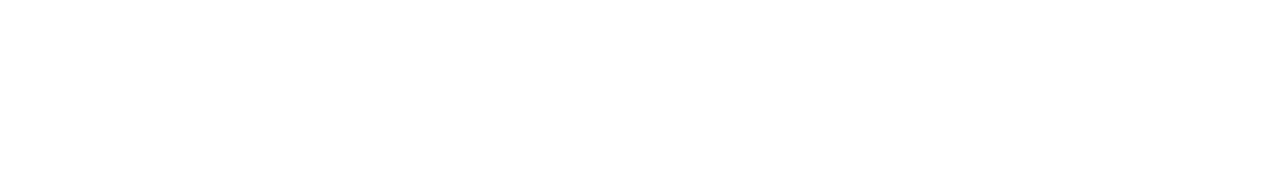
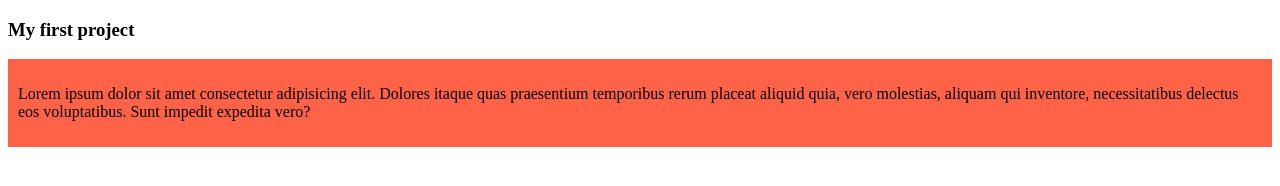
Before and after one commit to mdmojahid472/My-simple-website, a plain HTML site: page index.html in a window 1280 px wide. Drawn offline with Linux system fonts and the light colour scheme.

Commit message:
added ta first blog

```diff
--- /dev/null
+++ b/blog.css
@@ -0,0 +1,5 @@
+div{
+    background-color: tomato;
+    padding: 10px;
+    ma
+}
--- a/index.html
+++ b/index.html
@@ -4,8 +4,12 @@
     <meta charset="UTF-8">
     <meta name="viewport" content="width=device-width, initial-scale=1.0">
     <title>Document</title>
+    <link rel="stylesheet" href="blog.css">
 </head>
 <body>
-
+    <h3>My first project</h3>
+    <div>
+        <p>Lorem ipsum dolor sit amet consectetur adipisicing elit. Dolores itaque quas praesentium temporibus rerum placeat aliquid quia, vero molestias, aliquam qui inventore, necessitatibus delectus eos voluptatibus. Sunt impedit expedita vero?</p>
+    </div>
 </body>
 </html>
```
